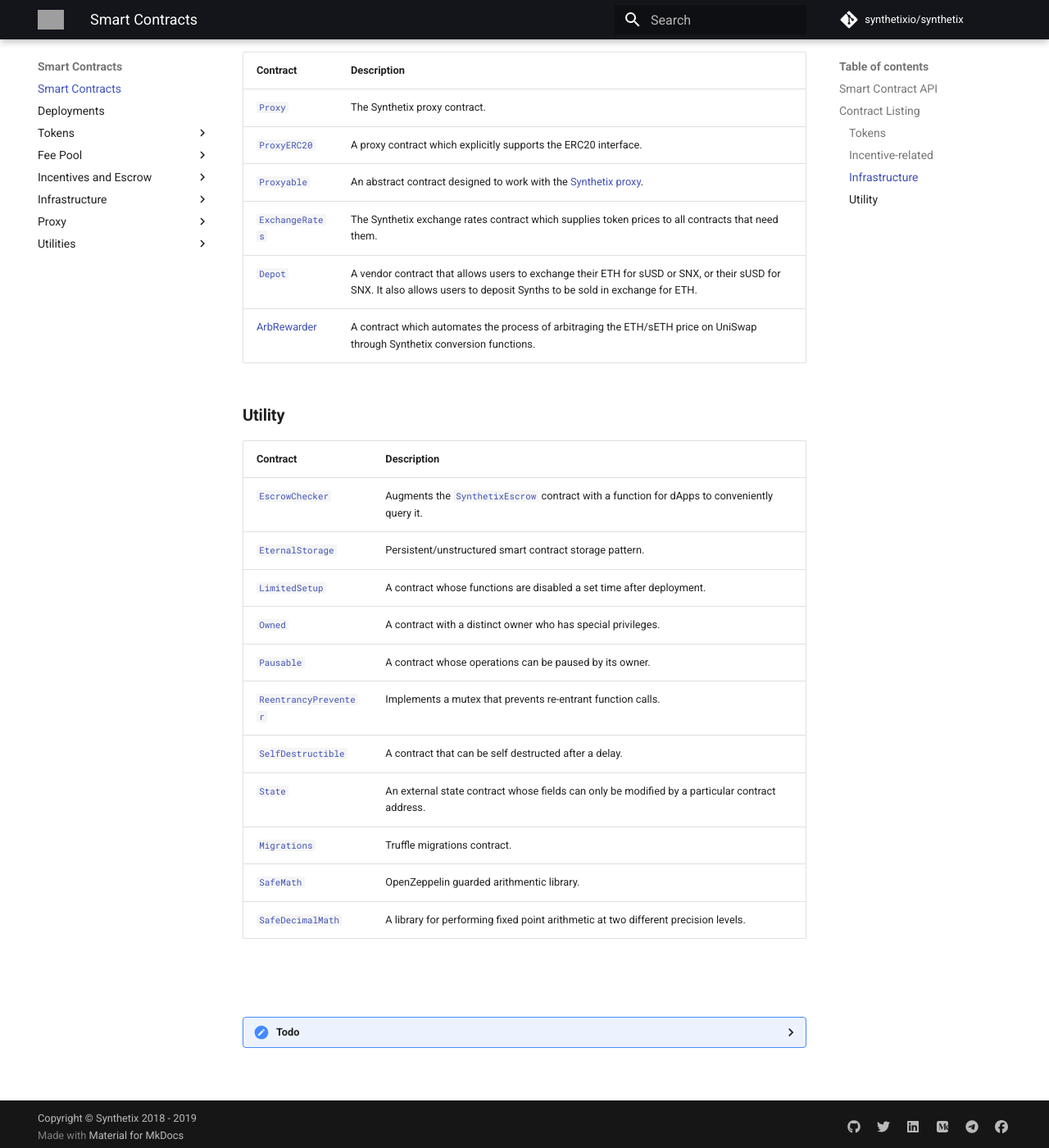
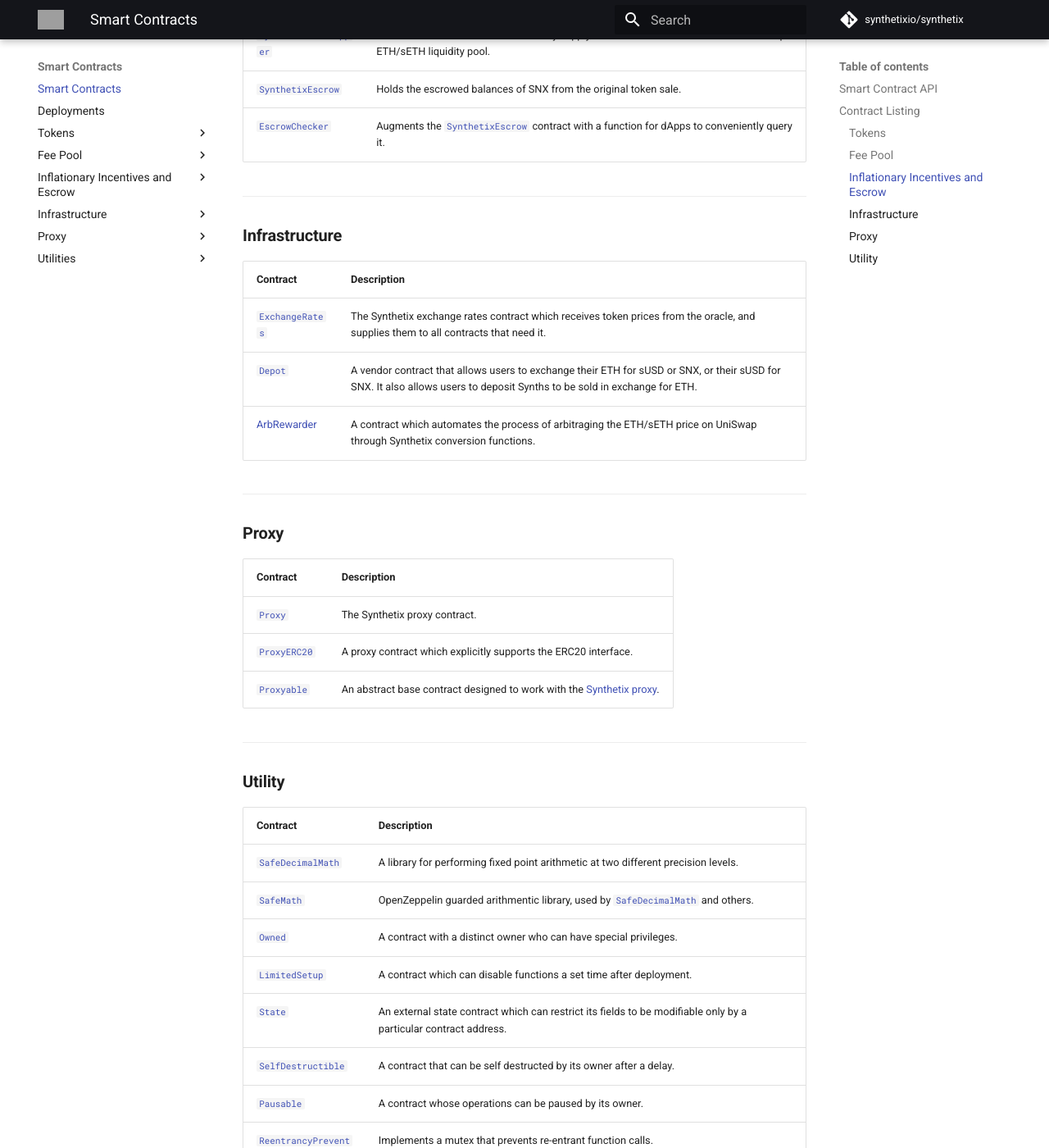
Before and after one commit to Synthetixio/synthetix, an MkDocs documentation site: the page built from docs/contracts/index.md, in a window 1280 px wide and 1400 px high, scrolled down 2085 px. Shown: the whole window at 82% size. Built offline with MkDocs 1.6.1 and Material for MkDocs 9.7.7, drawn with Linux system fonts in a browser that asks for light colours; comment, search, counter and statistics services are not loaded; some of the changed text lies outside the part shown; grey boxes are pictures that could not be loaded.

Commit message:
Layout improvements.

```diff
--- a/docs/contracts/index.md
+++ b/docs/contracts/index.md
@@ -11,66 +11,90 @@
 
 Developers wishing to understand Synthetix code and the tradeoffs within it will be well-advised to read these documents alongside the Solidity itself.
 
+The addresses of currently-deployed contract instances are available in the [Deployments](deployments.md) section.
+
 <section-sep />
 
 ## Contract Listing
 
+The following contracts compose the core of the Synthetix system. These underlie the various [integrations and dapps](../#integrations-and-dapps) created by Synthetix and others.
+
 ---
-
-The following contracts compose the core of the Synthetix system. These underlie the various [integrations and dapps](../#integrations-and-dapps) created by Synthetix and others.
 
 ### Tokens
 
 Contract | Description
 ---------|------------
-[`ExternStateToken`](ExternStateToken.md) | An ERC20/ERC223 token with an external state.
-[`TokenState`](TokenState.md) | A state contract to be used with [`ExternStateToken`](ExternStateToken.md)
-[`TokenFallbackCaller`](TokenFallbackCaller.md) | Adds an ERC223 token fallback calling function to inheriting contracts.
-[`Synthetix`](Synthetix.md) | The central contract in the Synthetix system, which manages Synth supplies, keeping track of rewards, and so on.
+[`Synthetix`](Synthetix.md) | The central contract in the Synthetix system, which manages Synth supplies, keeping track of rewards, the debt ledger, and so on.
 [`SynthetixState`](SynthetixState.md) | An auxiliary state contract to sit alongside [`Synthetix`](Synthetix.md) which stores Synth issuance and debt information.
 [Synth](Synth.md) | The basic contract underlying all Synths.
 [PurgeableSynth](PurgeableSynth.md) | A Synth that can be liquidated if it has reached the end of its life.
+[`ExternStateToken`](ExternStateToken.md) | A partial ERC20/ERC223 token contact with an external state, which all tokens in Synthetix are built upon.
+[`TokenState`](TokenState.md) | A state contract to be used with [`ExternStateToken`](ExternStateToken.md) to store balances.
 
-### Incentive-related
+---
+
+### Fee Pool
 
 Contract | Description
 ---------|------------
-[`FeePool`](FeePool.md) | Holds information related to fee entitlements, and exposes functions for computing them.
+[`FeePool`](FeePool.md) | Holds accumulated fees, computes and stores fee entitlements and historic issuance data.
+[`FeePoolState`](FeePoolState.md) | Stores a limited history of issuance data per user on behalf of the [`FeePool`](FeePool.md).
 [`FeePoolEternalStorage`](FeePoolEternalStorage.md) | Stores fee withdrawal times for each address on behalf of the [`FeePool`](FeePool.md).
-[`FeePoolState`](FeePoolState.md) | Stores a limited history of issuance data per user on behalf of the [`FeePool`](FeePool.md).
 [`DelegateApprovals`](DelegateApprovals.md) | Allows addresses to delegate another address to withdraw fees from the [`FeePool`](FeePool.md) on their behalf.
+
+---
+
+### Inflationary Incentives and Escrow
+
+Contract | Description
+---------|------------
 [`SupplySchedule`](SupplySchedule.md) | Determines the rate that inflationary SNX tokens are released.
-[`SynthetixEscrow`](SynthetixEscrow.md) | Holds the escrowed token sale balances of SNX.
-[`RewardEscrow`](RewardEscrow.md) | Receives inflationary SNX rewards and distributes them to those entitled to them after an escrow period.
+[`RewardEscrow`](RewardEscrow.md) | Receives inflationary SNX rewards to be distributed after a year escrow.
+[`RewardsDistribution`](RewardsDistribution.md) | Apportions designated quantities of inflationary rewards to the [`RewardEscrow`](RewardEscrow.md) and [`SynthetixAirdropper`](SynthetixAirdropper.md) contracts.
 [`SynthetixAirdropper`](SynthetixAirdropper.md) | Distributes tokens from the inflationary supply to individual residents of the the UniSwap ETH/sETH liquidity pool.
-[`RewardsDistribution`](RewardsDistribution.md) | Apportions designated quantities of inflationary rewards to the [`RewardEscrow`](RewardEscrow.md) and [`SynthetixAirdropper`](SynthetixAirdropper.md) contracts.
+[`SynthetixEscrow`](SynthetixEscrow.md) | Holds the escrowed balances of SNX from the original token sale.
+[`EscrowChecker`](EscrowChecker.md) | Augments the [`SynthetixEscrow`](SynthetixEscrow.md) contract with a function for dApps to conveniently query it.
+
+---
 
 ### Infrastructure
 
 Contract | Description
 ---------|------------
+[`ExchangeRates`](ExchangeRates.md) | The Synthetix exchange rates contract which receives token prices from the oracle, and supplies them to all contracts that need it.
+[`Depot`](Depot.md) | A vendor contract that allows users to exchange their ETH for sUSD or SNX, or their sUSD for SNX. It also allows users to deposit Synths to be sold in exchange for ETH.
+[ArbRewarder](ArbRewarder.md) | A contract which automates the process of arbitraging the ETH/sETH price on UniSwap through Synthetix conversion functions.
+
+---
+
+### Proxy
+
+Contract | Description
+---------|------------
 [`Proxy`](Proxy.md) | The Synthetix proxy contract.
 [`ProxyERC20`](ProxyERC20.md) | A proxy contract which explicitly supports the ERC20 interface.
-[`Proxyable`](Proxyable.md) | An abstract contract designed to work with the [Synthetix proxy](Proxy.md).
-[`ExchangeRates`](ExchangeRates.md) | The Synthetix exchange rates contract which supplies token prices to all contracts that need them.
-[`Depot`](Depot.md) | A vendor contract that allows users to exchange their ETH for sUSD or SNX, or their sUSD for SNX. It also allows users to deposit Synths to be sold in exchange for ETH.
-[ArbRewarder](ArbRewarder.md) | A contract which automates the process of arbitraging the ETH/sETH price on UniSwap through Synthetix conversion functions.
+[`Proxyable`](Proxyable.md) | An abstract base contract designed to work with the [Synthetix proxy](Proxy.md).
+
+---
 
 ### Utility
 
 Contract | Description
 ---------|------------
-[`EscrowChecker`](EscrowChecker.md) | Augments the [`SynthetixEscrow`](SynthetixEscrow.md) contract with a function for dApps to conveniently query it.
-[`EternalStorage`](EternalStorage.md) | Persistent/unstructured smart contract storage pattern.
-[`LimitedSetup`](LimitedSetup.md) | A contract whose functions are disabled a set time after deployment.
-[`Owned`](Owned.md) | A contract with a distinct owner who has special privileges.
+[`SafeDecimalMath`](SafeDecimalMath.md) | A library for performing fixed point arithmetic at two different precision levels.
+[`SafeMath`](SafeMath.md) | OpenZeppelin guarded arithmentic library, used by [`SafeDecimalMath`](SafeDecimalMath.md) and others.
+[`Owned`](Owned.md) | A contract with a distinct owner who can have special privileges.
+[`LimitedSetup`](LimitedSetup.md) | A contract which can disable functions a set time after deployment.
+[`State`](State.md) | An external state contract which can restrict its fields to be modifiable only by a particular contract address.
+[`SelfDestructible`](SelfDestructible.md) | A contract that can be self destructed by its owner after a delay.
 [`Pausable`](Pausable.md) | A contract whose operations can be paused by its owner.
 [`ReentrancyPreventer`](ReentrancyPreventer.md) | Implements a mutex that prevents re-entrant function calls.
-[`SelfDestructible`](SelfDestructible.md) | A contract that can be self destructed after a delay.
-[`State`](State.md) | An external state contract whose fields can only be modified by a particular contract address.
+[`TokenFallbackCaller`](TokenFallbackCaller.md) | Adds an ERC223 token fallback calling function to inheriting contracts.
+[`EternalStorage`](EternalStorage.md) | A persistent/unstructured smart contract storage pattern.
 [`Migrations`](Migrations.md) | Truffle migrations contract.
-[`SafeMath`](SafeMath.md) | OpenZeppelin guarded arithmentic library.
-[`SafeDecimalMath`](SafeDecimalMath.md) | A library for performing fixed point arithmetic at two different precision levels.
+
+---
 
 <section-sep />
 
--- a/mkdocs.yml
+++ b/mkdocs.yml
@@ -44,33 +44,33 @@
       - FeePoolState: contracts/FeePoolState.md
       - FeePoolEternalStorage: contracts/FeePoolEternalStorage.md
       - DelegateApprovals: contracts/DelegateApprovals.md
-    - Incentives and Escrow:
+    - Inflationary Incentives and Escrow:
+      - SupplySchedule: contracts/SupplySchedule.md
       - RewardEscrow: contracts/RewardEscrow.md
       - RewardsDistribution: contracts/RewardsDistribution.md
       - SynthetixAirdropper: contracts/SynthetixAirdropper.md
       - SynthetixEscrow: contracts/SynthetixEscrow.md
       - EscrowChecker: contracts/EscrowChecker.md
     - Infrastructure:
-      - SupplySchedule: contracts/SupplySchedule.md
       - ExchangeRates: contracts/ExchangeRates.md
+      - Depot: contracts/Depot.md
       - ArbRewarder: contracts/ArbRewarder.md
-      - Depot: contracts/Depot.md
     - Proxy:
       - Proxy: contracts/Proxy.md
       - ProxyERC20: contracts/ProxyERC20.md
       - Proxyable: contracts/Proxyable.md
     - Utilities:
-      - EternalStorage: contracts/EternalStorage.md
+      - SafeDecimalMath: contracts/SafeDecimalMath.md
+      - SafeMath: contracts/SafeMath.md
+      - Owned: contracts/Owned.md
       - LimitedSetup: contracts/LimitedSetup.md
-      - Migrations: contracts/Migrations.md
-      - Owned: contracts/Owned.md
+      - State: contracts/State.md
+      - SelfDestructible: contracts/SelfDestructible.md
       - Pausable: contracts/Pausable.md
       - ReentrancyPreventer: contracts/ReentrancyPreventer.md
-      - SafeMath: contracts/SafeMath.md
-      - SafeDecimalMath: contracts/SafeDecimalMath.md
-      - SelfDestructible: contracts/SelfDestructible.md
-      - State: contracts/State.md
       - TokenFallbackCaller: contracts/TokenFallbackCaller.md
+      - EternalStorage: contracts/EternalStorage.md
+      - Migrations: contracts/Migrations.md
 
 # These social links will be rendered as icons in the footer, as long as the type corresponds to FontAwesome glyph.
 extra:
```
